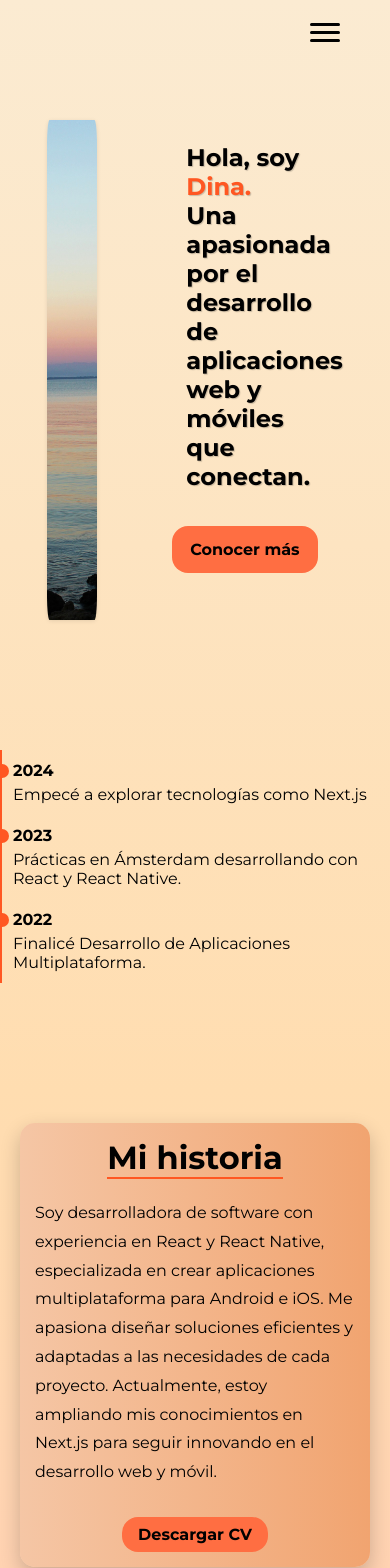
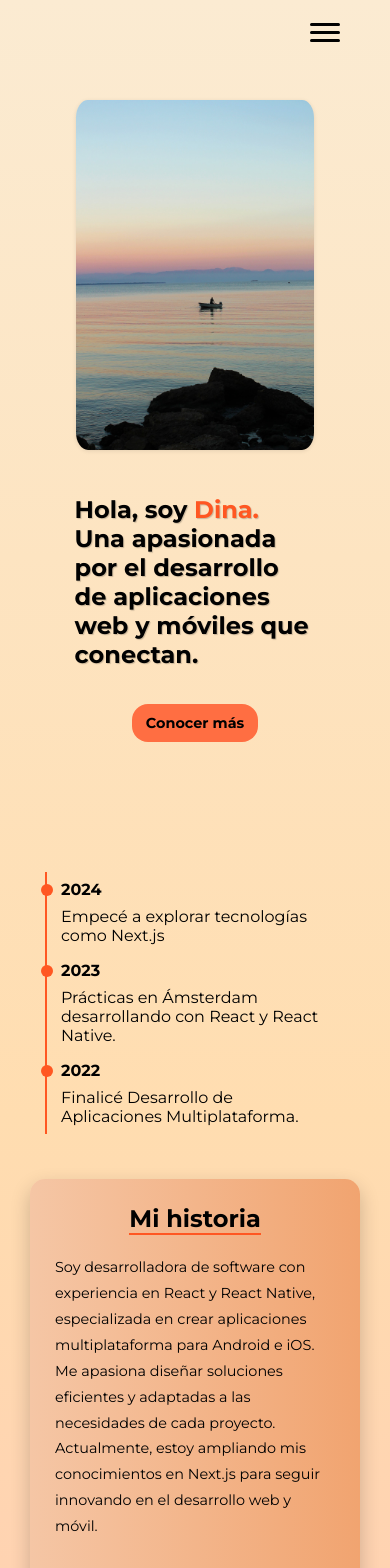
Before and after one commit to LavryDam/my-portfolio-web, a Next.js app: page / in a window 390 px wide. Shown: the top 1568 px of the page. Built offline with nearby package versions, Linux system fonts and the light colour scheme.

Commit message:
fix: responsive about

```diff
--- a/app/about/about.css
+++ b/app/about/about.css
@@ -1,8 +1,6 @@
 body {
     margin: 0;
     padding: 0;
-    background-color: #f5f5f5;
-    color: #010101;
 }
 
 .timeline {
@@ -93,25 +91,55 @@ body {
 /* Responsive */
 @media (max-width: 768px) {
     .about-page {
-        margin: 20px;
-        padding: 15px;
+        margin: 30px;
+        padding: 25px;
     }
 
     .about-page h1 {
-        font-size: 2rem;
+        font-size: 1.5rem;
     }
 
     .bio-texto {
-        font-size: 1rem;
+        font-size: 0.9rem;
     }
 
     .enlace-cv {
-        font-size: 1rem;
-        padding: 8px 16px;
+        font-size: 0.9rem;
+        padding: 10px 14px;
     }
 
     .contenedor-about {
         flex-direction: column;
         align-items: center;
+        gap: 15px;
+    }
+
+    .timeline {
+        position: relative;
+        margin-top: 0; /* Ajusta la separación superior */
+        padding-left: 6px; /* Da espacio al contenido */
+        max-width: 300px;
+    }
+
+    .timeline-item {
+        padding: 8px 8px; /* Ajusta el espacio interno */
+    }
+
+    .timeline-item::before {
+        content: '';
+        position: absolute;
+        left: -12px; /* Ajusta la posición del círculo */
+        top: 12px;
+        width: 12px; /* Reduce el tamaño del círculo */
+        height: 12px;
+        background-color: #FF5722;
+        border-radius: 50%;
+    }
+
+    .date {
+        font-weight: bold;
+        font-size: 1rem; /* Más legible en pantallas pequeñas */
+        color: #010101;
+        margin-bottom: 8px; /* Espacio ajustado */
     }
 }
--- a/app/globals.css
+++ b/app/globals.css
@@ -71,8 +71,8 @@ body {
 }
 
 .bottom-link:hover {
-    background-color: #FF5722; /* Cambia de color al pasar el cursor */
-    transform: translateY(-3px); /* Levanta ligeramente el botón */
+    background-color: #FF5722;
+    transform: translateY(-3px);
 }
 
 .text {
@@ -81,10 +81,28 @@ body {
     align-items: center;
 }
 
-/* Ajuste del diseño responsivo */
 @media (max-width: 768px) {
+    .content-container {
+        flex-direction: column;
+        gap: 10px;
+        width: 90%;
+        flex-wrap: wrap;
+    }
+
+    .image-container {
+        margin-top: 100px;
+        height: 350px;
+        max-width: 68%;
+    }
+
     .overlay-text {
         font-size: 1.5rem;
         padding: 15px 20px;
+        margin-top: 20px;
+    }
+
+    .bottom-link {
+        font-size: 0.9rem;
+        padding: 10px 14px;
     }
 }
```
